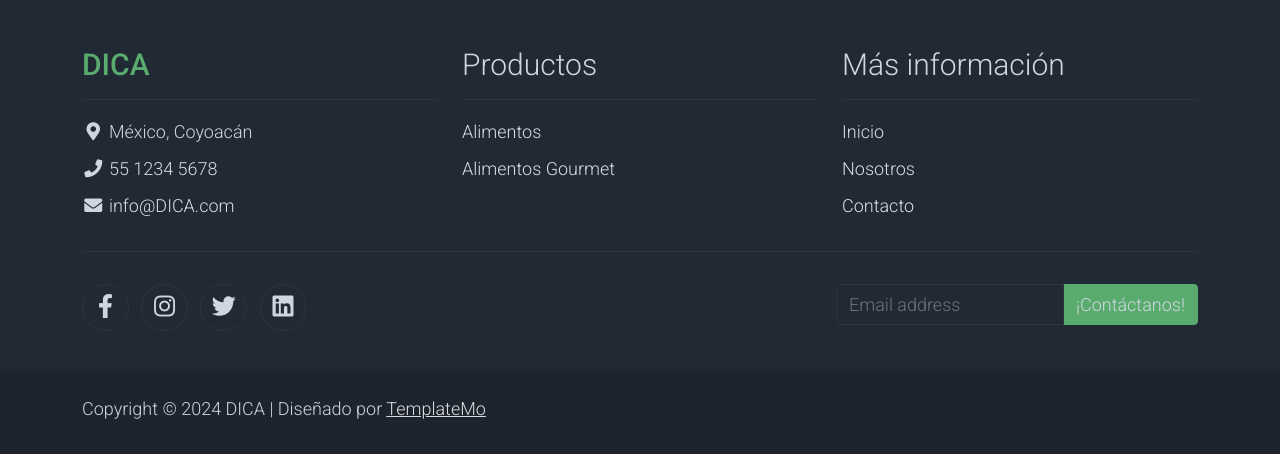
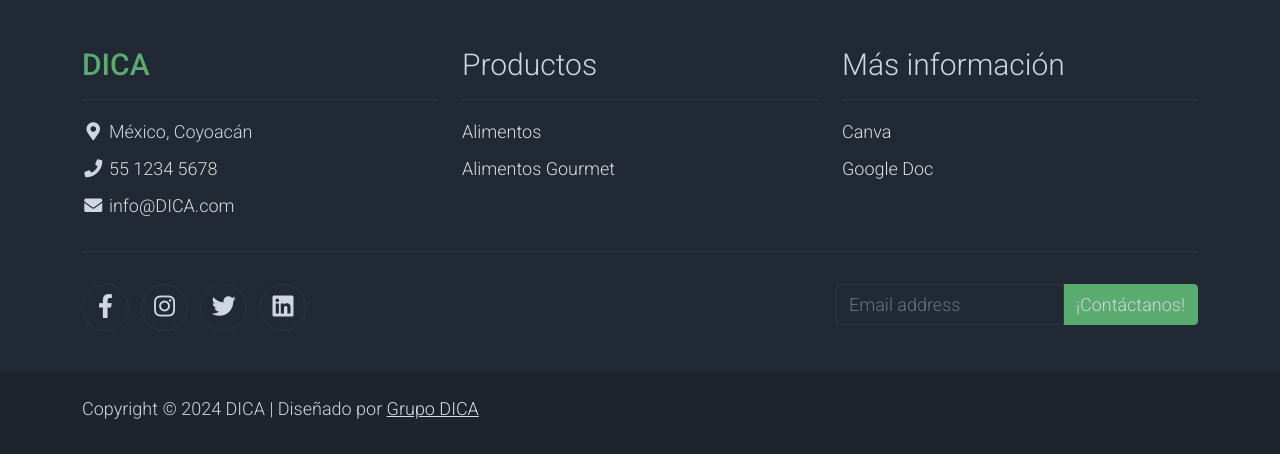
Before and after one commit to MarkTwin25/MarkTwin25.github.io, a Flask app: page /about in a window 1280 px wide. Shown: the part 2326-2780 px from the top of the page. Run offline with Flask 3, Linux system fonts and the light colour scheme; some libraries are stand-ins or nearby versions.

Commit message:
Links nuevos en _footer.html

```diff
--- a/templates/_footer.html
+++ b/templates/_footer.html
@@ -41,9 +41,8 @@
           Más información
         </h2>
         <ul class="list-unstyled text-light footer-link-list">
-          <li><a class="text-decoration-none" href="#">Inicio</a></li>
-          <li><a class="text-decoration-none" href="#">Nosotros</a></li>
-          <li><a class="text-decoration-none" href="#">Contacto</a></li>
+          <li><a class="text-decoration-none" href="https://www.canva.com/design/DAGXEp_bEIk/sKfiRRGzgcKPMPhn6yPW4g/edit?utm_content=DAGXEp_bEIk&utm_campaign=designshare&utm_medium=link2&utm_source=sharebutton">Canva</a></li>
+          <li><a class="text-decoration-none" href="https://docs.google.com/document/d/1oeqmRtIjY6rPvPKdE3BaHYo_RrlHl1iOrTEjYzkjips/edit?usp=sharing">Google Doc</a></li>
         </ul>
       </div>
     </div>
@@ -119,8 +118,8 @@
         <div class="col-12">
           <p class="text-left text-light">
             Copyright &copy; 2024 DICA | Diseñado por
-            <a rel="sponsored" href="https://templatemo.com" target="_blank"
-              >TemplateMo</a
+            <a rel="sponsored" href="#" target="_blank"
+              >Grupo DICA</a
             >
           </p>
         </div>
```
